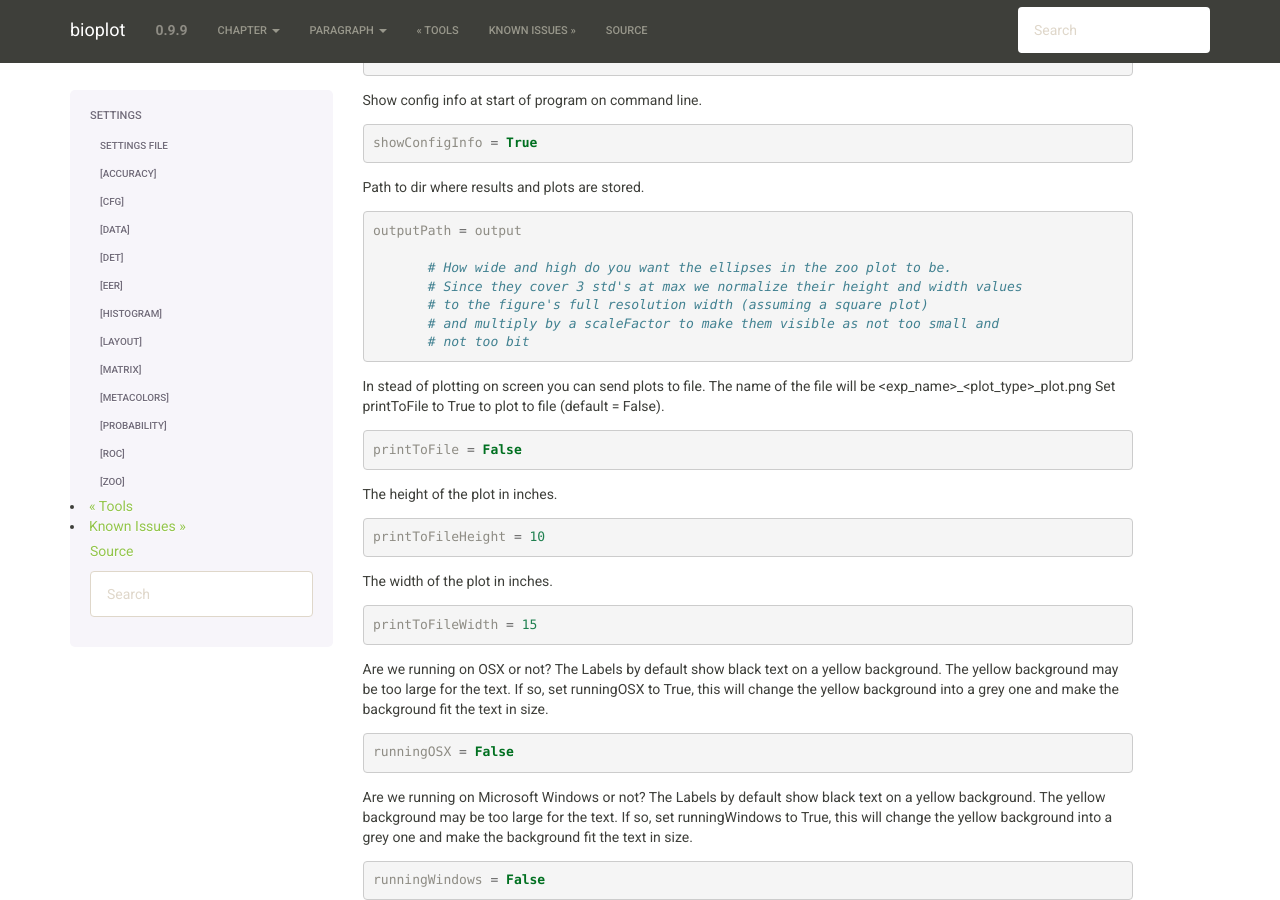
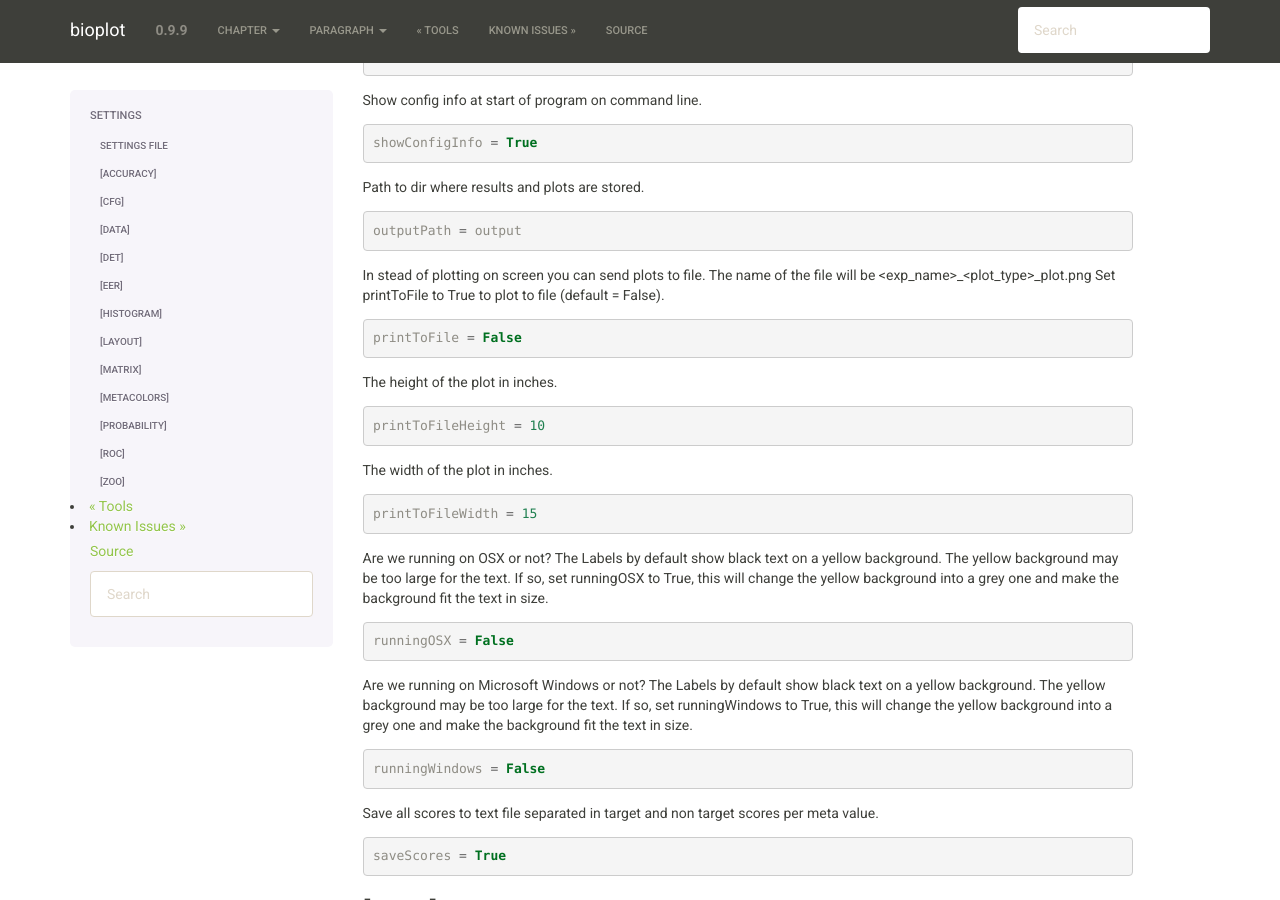
Before and after one commit to josbouten/bioplot, a Sphinx documentation site: the page built from doc/settings.rst, in a window 1280 px wide and 900 px high, scrolled down 1334 px. Built offline with Sphinx 7.4.7, drawn with Linux system fonts in a browser that asks for light colours; formulas are drawn with MathJax 3.

Commit message:
text deleted

```diff
--- a/doc/settings.rst
+++ b/doc/settings.rst
@@ -72,12 +72,6 @@ Show config info at start of program on command line. ::
 Path to dir where results and plots are stored. ::
 
  outputPath = output
-
-        # How wide and high do you want the ellipses in the zoo plot to be.
-        # Since they cover 3 std's at max we normalize their height and width values
-        # to the figure's full resolution width (assuming a square plot)
-        # and multiply by a scaleFactor to make them visible as not too small and
-        # not too bit
 
 In stead of plotting on screen you can send plots to file.
 The name of the file will be <exp_name>_<plot_type>_plot.png
```
